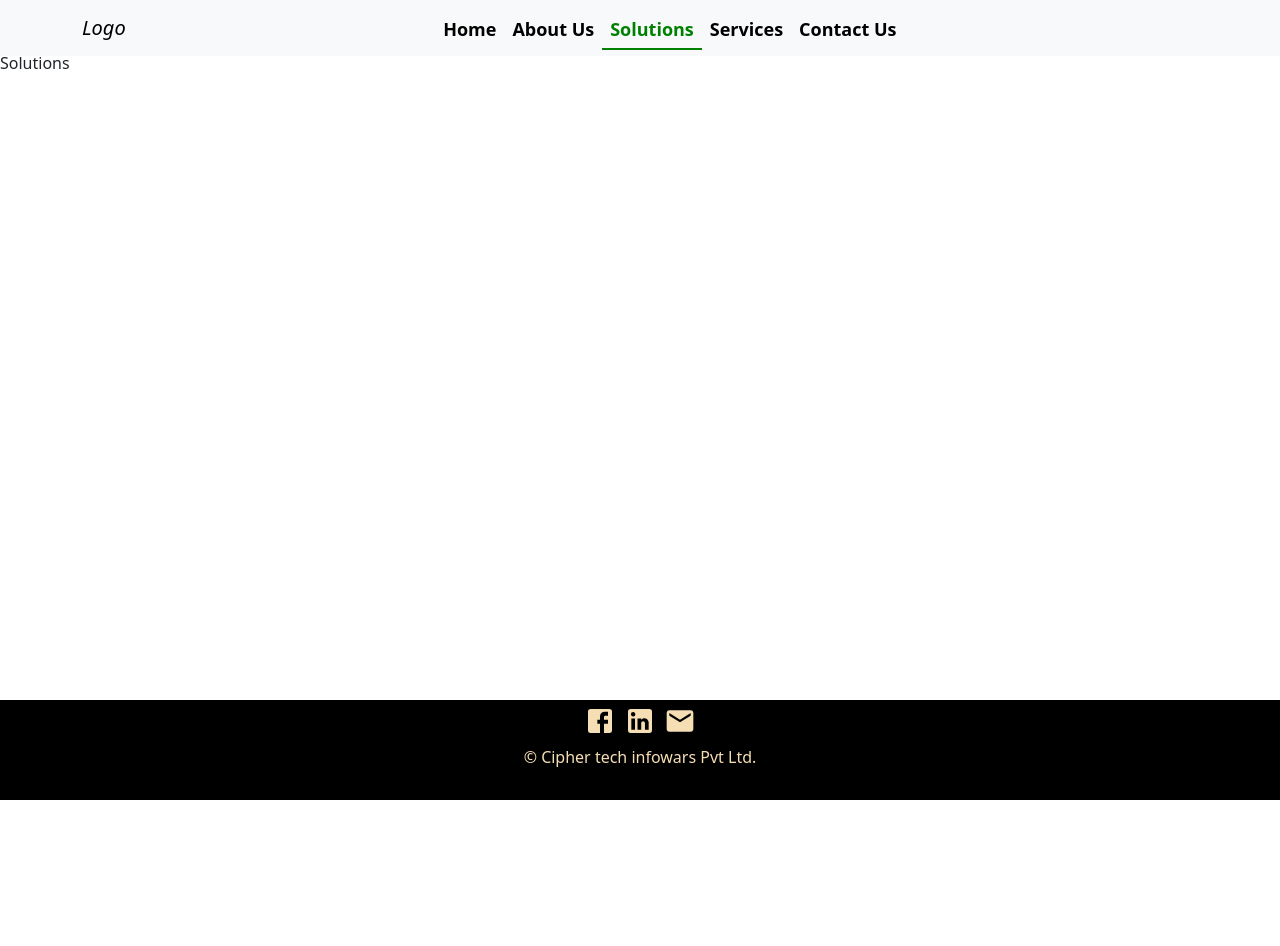
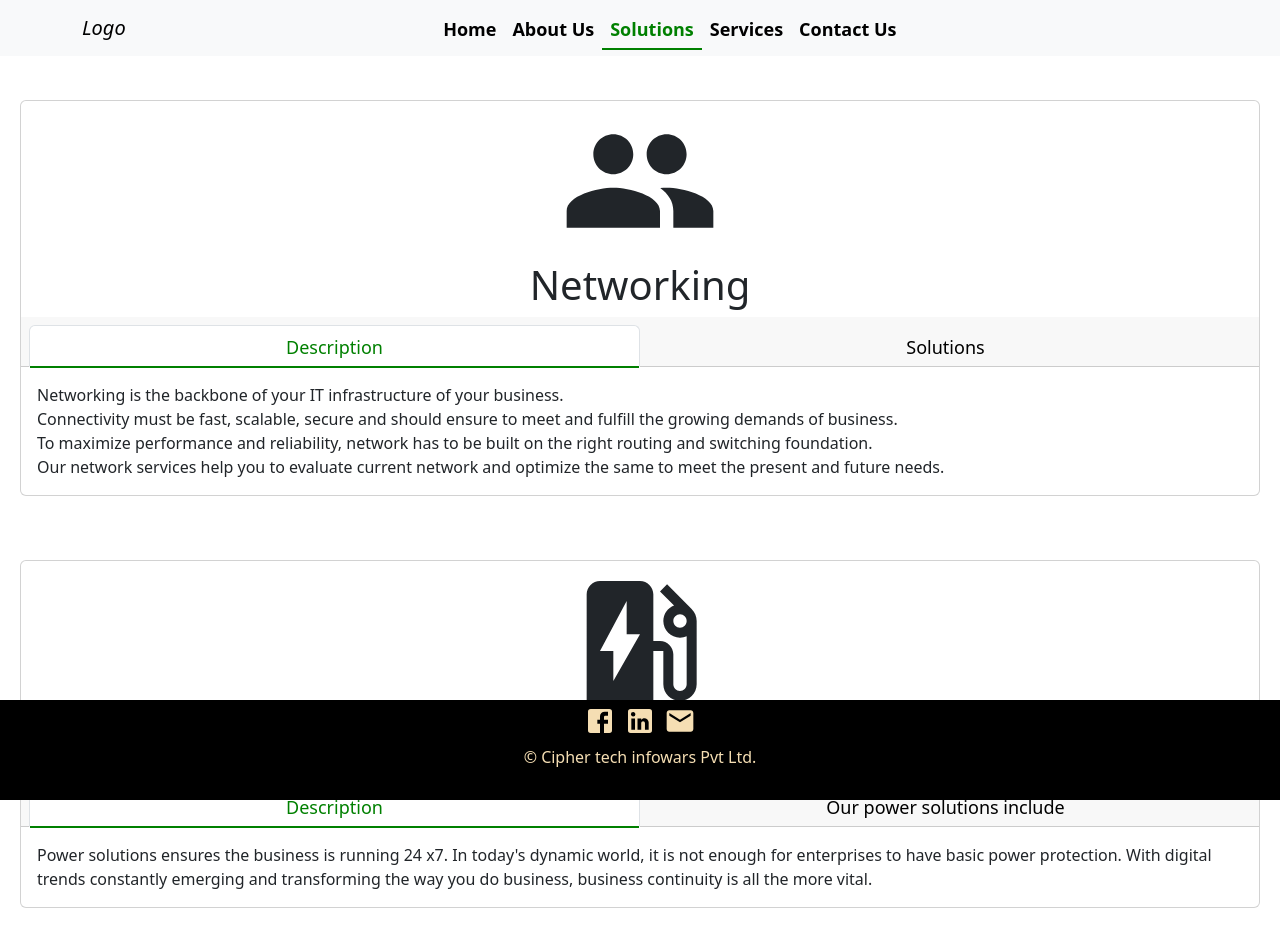
Before and after one commit to UTSAVsarkar/cipher-tech, a React (Create React App) app: page / in a window 1280 px wide. Both pictures are taken after a click on the button "Solutions". Shown: the top 946 px of the page. Before the commit the page ends 800 px from the top, so only its background shows below. Built offline with nearby package versions, Linux system fonts and the light colour scheme.

Commit message:
added solutions page

```diff
--- a/src/component/Solutions/Solutions.jsx
+++ b/src/component/Solutions/Solutions.jsx
@@ -1,5 +1,115 @@
+import Card from "react-bootstrap/Card";
+import Nav from "react-bootstrap/Nav";
+import GroupIcon from "@mui/icons-material/Group";
+import EvStationIcon from "@mui/icons-material/EvStation";
+import { useState } from "react";
+import CheckCircleIcon from "@mui/icons-material/CheckCircle";
+//ciphertech infoways pvt ltd.
 function Solutions() {
-  return <>Solutions</>;
+  const [net, setNet] = useState(true);
+  const [pow, setPow] = useState(true);
+
+  return (
+    <div style={{ marginTop: 100 }}>
+      <Card style={{ margin: 20 }}>
+        <center>
+          <div>
+            <GroupIcon style={{ fontSize: "10em" }} />
+          </div>
+          <h1>Networking</h1>
+        </center>
+        <Card.Header>
+          <Nav variant="tabs" defaultActiveKey="#first" justify={"center"}>
+            <Nav.Item>
+              <Nav.Link eventKey="#first" onClick={() => setNet(true)}>
+                Description
+              </Nav.Link>
+            </Nav.Item>
+            <Nav.Item>
+              <Nav.Link eventKey="#second" onClick={() => setNet(false)}>
+                Solutions
+              </Nav.Link>
+            </Nav.Item>
+          </Nav>
+        </Card.Header>
+        <Card.Body>
+          <Card.Text>
+            {net ? (
+              <>
+                Networking is the backbone of your IT infrastructure of your
+                business.
+                <br />
+                Connectivity must be fast, scalable, secure and should ensure to
+                meet and fulfill the growing demands of business.
+                <br />
+                To maximize performance and reliability, network has to be built
+                on the right routing and switching foundation.
+                <br />
+                Our network services help you to evaluate current network and
+                optimize the same to meet the present and future needs.
+              </>
+            ) : (
+              <>
+                <CheckCircleIcon style={{ color: "green" }} /> Networking &
+                routing solutions
+                <br />
+                <CheckCircleIcon style={{ color: "green" }} /> Wireless
+                connectivity & mobility
+              </>
+            )}
+          </Card.Text>
+        </Card.Body>
+      </Card>
+
+      <br />
+
+      <Card style={{ margin: 20 }}>
+        <center>
+          <div>
+            <EvStationIcon style={{ fontSize: "10em" }} />
+          </div>
+          <h1>UPS / Racks / Power Solutions</h1>
+        </center>
+        <Card.Header>
+          <Nav variant="tabs" defaultActiveKey="#first" justify={"center"}>
+            <Nav.Item>
+              <Nav.Link eventKey="#first" onClick={() => setPow(true)}>
+                Description
+              </Nav.Link>
+            </Nav.Item>
+            <Nav.Item>
+              <Nav.Link eventKey="#second" onClick={() => setPow(false)}>
+                Our power solutions include
+              </Nav.Link>
+            </Nav.Item>
+          </Nav>
+        </Card.Header>
+        <Card.Body>
+          <Card.Text>
+            {pow ? (
+              <>
+                Power solutions ensures the business is running 24 x7. In
+                today's dynamic world, it is not enough for enterprises to have
+                basic power protection. With digital trends constantly emerging
+                and transforming the way you do business, business continuity is
+                all the more vital.
+              </>
+            ) : (
+              <>
+                <CheckCircleIcon style={{ color: "green" }} /> UPS Solutions
+                <br />
+                <CheckCircleIcon style={{ color: "green" }} /> Cooling solutions
+                <br />
+                <CheckCircleIcon style={{ color: "green" }} /> PDU’s
+                <br />
+                <CheckCircleIcon style={{ color: "green" }} /> Racks
+              </>
+            )}
+          </Card.Text>
+        </Card.Body>
+      </Card>
+    </div>
+  );
 }
 
 export default Solutions;
```
